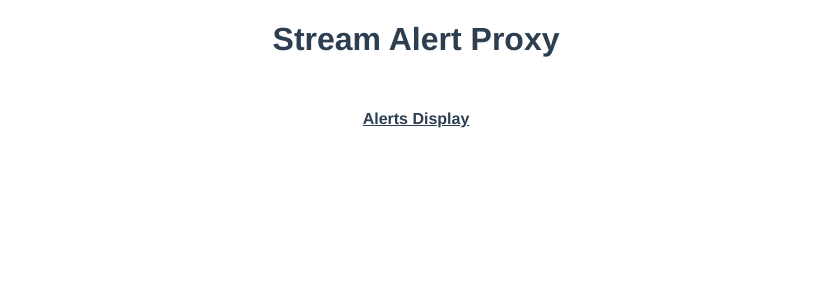
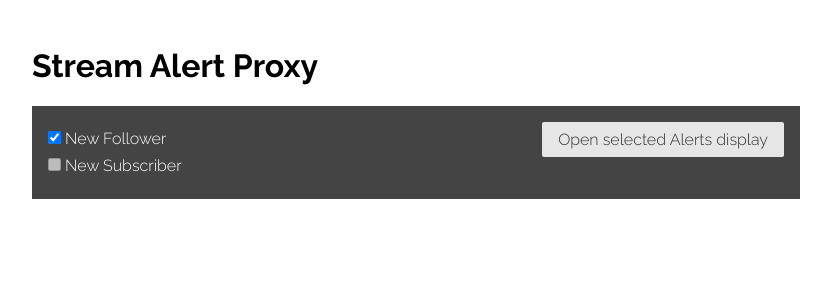
Before and after one commit to cooperaj/stream-event-proxy, a Vue app in the folder pkg/http/web/: page /#/ in a window 1280 px wide. Shown: the top 300 px of the page, without its empty margins (224-1055 px from the left). Built offline with nearby package versions, Linux system fonts and the light colour scheme; the HTML template or start-up script is replaced by a standard one; what vue-native-websocket would draw is missing.

Commit message:
Use a css framework for UI elements and switch to scss throughout.

```diff
--- a/pkg/http/web/src/App.vue
+++ b/pkg/http/web/src/App.vue
@@ -5,31 +5,5 @@
 </template>
 
 <style>
-html, body {
-  width: 100%;
-  height: 100%;
-  margin: 0;
-  padding: 0;
-}
-
-#app {
-  font-family: Avenir, Helvetica, Arial, sans-serif;
-  -webkit-font-smoothing: antialiased;
-  -moz-osx-font-smoothing: grayscale;
-  color: #2c3e50;
-  text-align: center;
-}
-
-#nav {
-  padding: 30px;
-}
-
-#nav a {
-  font-weight: bold;
-  color: #2c3e50;
-}
-
-#nav a.router-link-exact-active {
-  color: #42b983;
-}
+@import url('https://fonts.googleapis.com/css2?family=Raleway:wght@300;700&display=swap');
 </style>
--- a/pkg/http/web/src/components/NewFollower.vue
+++ b/pkg/http/web/src/components/NewFollower.vue
@@ -64,48 +64,48 @@ export default {
 }
 </script>
 
-<style scoped>
+<style lang="scss" scoped>
 @import url('https://fonts.googleapis.com/css?family=Russo+One');
 
 .follower {
   font-family: 'Russo One';
   width: 782px;
   margin: 0 auto;
+
+  &__cayde, &__caydeUpper {
+    position: absolute;
+    transform: translateX(-90px);
   }
 
-.follower__cayde, .follower__caydeUpper, .follower__box {
+  &__box {
     position: absolute;
-}
-
-.follower__cayde, .follower__caydeUpper {
-  transform: translateX(-90px)
-}
-
-.follower__box {
     background: url('../assets/Box.png');
     margin-top: 388px;
     width: 782px;
     height: 202px;
     color: white;
     text-align: center;
-}
 
-.follower__box h1 {
+    h1 {
       font-size: 2.5rem;
       margin: 2.5rem 0.5rem 0rem;
     }
 
-.follower__box h2 {
+    h2 {
       font-size: 4rem;
       margin: 0.5rem 0;
+    }
+  }
 }
 
 .fly-by-enter-active {
   animation: slide-through 6s;
-}
-.fly-by-enter-active .follower__caydeUpper, .fly-by-enter-active .follower__cayde {
+
+  .follower__caydeUpper, .follower__cayde {
     animation: cayde-slide-right 6s linear;
   }
+}
+
 .fly-by-leave-active {
   opacity: 0;
 }
--- a/pkg/http/web/src/main.js
+++ b/pkg/http/web/src/main.js
@@ -2,6 +2,7 @@ import Vue from 'vue'
 import App from './App.vue'
 import VueRouter from 'vue-router'
 import VueNativeSock from 'vue-native-websocket'
+import PureCss from 'purecss'
 
 import router from './router'
 import store from './store'
@@ -15,6 +16,8 @@ Vue.use(VueRouter)
 let socketAddress = '//' + document.location.hostname + ':' + document.location.port + '/ws'
 Vue.use(VueNativeSock, socketAddress, { store: store, format: 'json', reconnection: true })
 
+Vue.component('pure-css', PureCss)
+
 Vue.component('new-follower', NewFollower)
 
 new Vue({
--- a/pkg/http/web/src/router/index.js
+++ b/pkg/http/web/src/router/index.js
@@ -5,12 +5,12 @@ import Alerts from '@/views/Alerts.vue';
 const routes = [
   {
     path: '/',
-    name: 'Home',
+    name: 'home',
     component: Home
   },
   {
     path: '/alerts/:types?',
-    name: 'Alerts Display',
+    name: 'alerts-display',
     component: Alerts,
     props: (route) => {
       if (route.params.types != undefined ) {
--- a/pkg/http/web/src/views/Home.vue
+++ b/pkg/http/web/src/views/Home.vue
@@ -1,8 +1,48 @@
 <template>
   <div id="home">
     <h1>Stream Alert Proxy</h1>
-    <div id="nav">
-      <router-link to="/alerts">Alerts Display</router-link>
-    </div>
+    <form id="alert-choice" class="pure-form">
+      <button v-on:click="showAlertDisplay" :disabled="checkedAlerts.length == 0" class="pure-button">Open selected Alerts display</button>
+      <label for="newFollower" class="pure-checkbox">
+        <input id="newFollower" type="checkbox" value="newFollower" v-model="checkedAlerts" /> New Follower</label>
+      <label for="newSubscriber" class="pure-checkbox">
+        <input id="newSubscriber" type="checkbox" value="newSubscriber" v-model="checkedAlerts" disabled /> New Subscriber</label>
+    </form>
   </div>
 </template>
+
+<script>
+  export default {
+    data() {
+      return {
+        checkedAlerts: ['newFollower']
+      }
+    },
+
+    methods: {
+      showAlertDisplay: function() {
+        this.$router.push({ name: 'alerts-display', params: { types: this.checkedAlerts.toString() }})
+      }
+    }
+  }
+</script>
+
+<style lang="scss" scoped>
+
+#home {
+  font-family: "Raleway", sans-serif;
+  max-width: 768px;
+  margin: 3rem auto 0 auto;
+
+  form#alert-choice {
+    background-color: #444;
+    color: white;
+    padding: 1rem;
+  }
+
+  button {
+    float: right;
+  }
+}
+
+</style>
```
Also changed, not shown: pkg/http/web/package.json (+5 -2 lines), 1 other file (tests, documents, lock files or other folders). Lines whose indentation alone changed are shown as unchanged.
